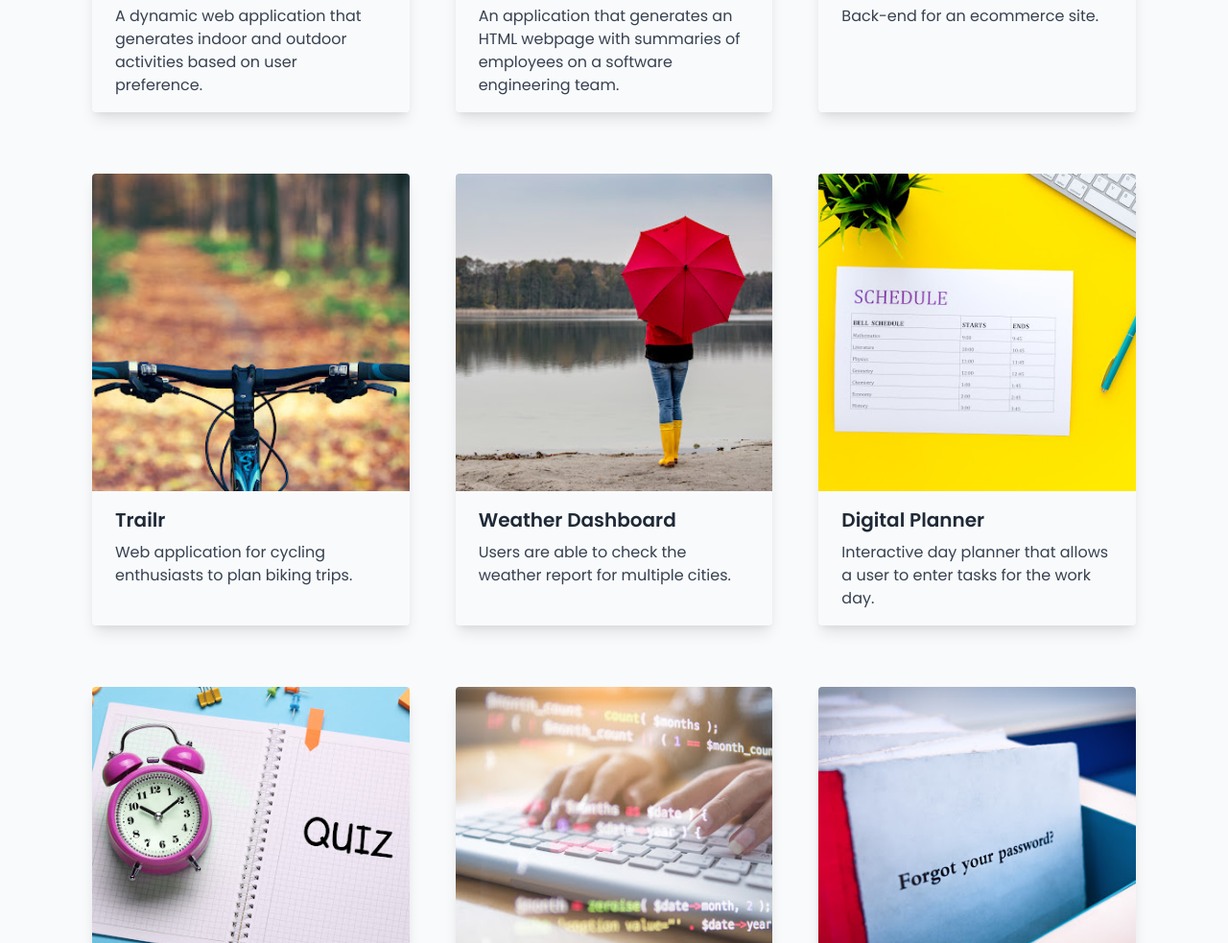
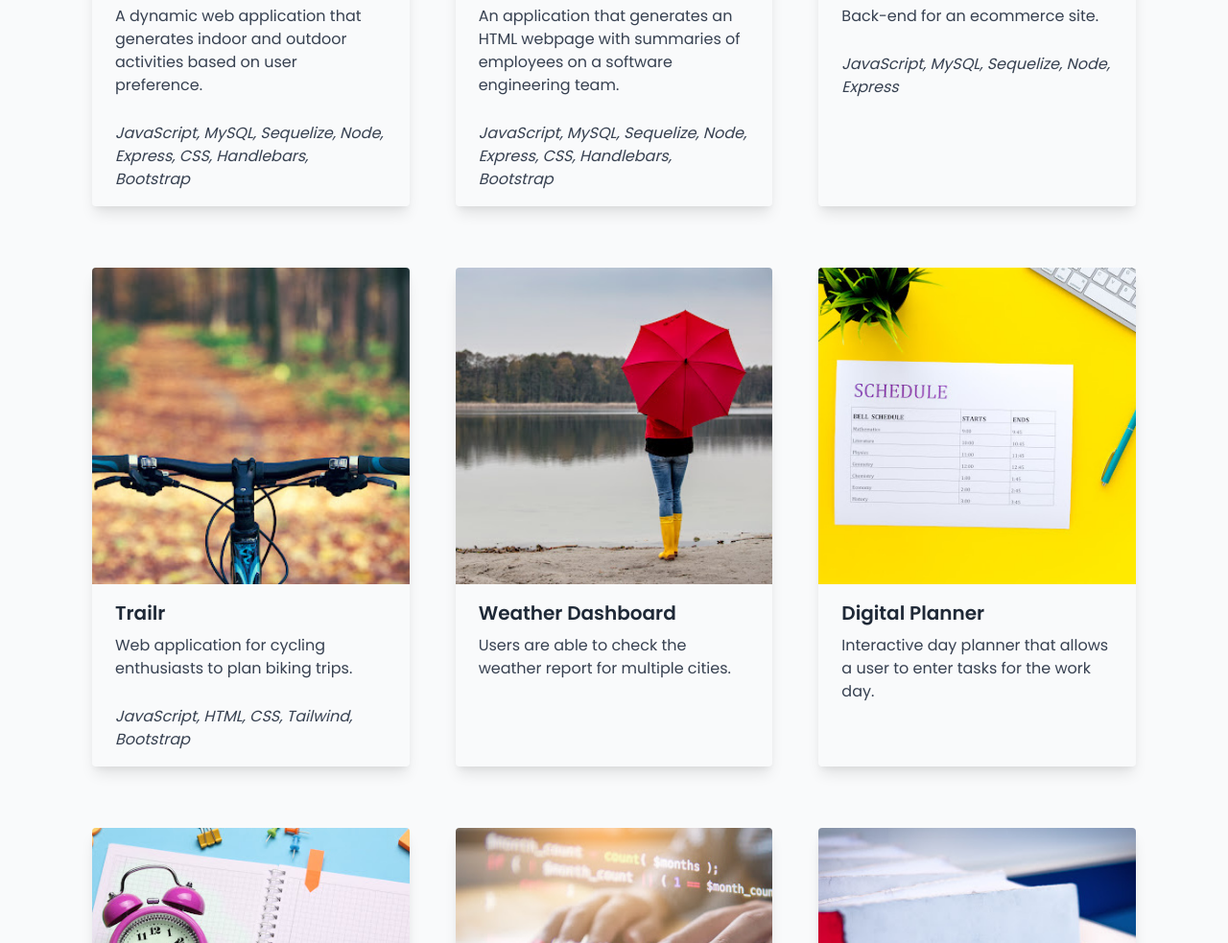
Before and after one commit to giftilicious/GiftyGyimah-Portfolio, a plain HTML site: page portfolio.html in a window 1280 px wide. Shown: the part 841-1824 px from the top of the page at 96% size. Drawn offline with nearby package versions, Linux system fonts and the light colour scheme.

Commit message:
Updated contact

```diff
--- a/portfolio.html
+++ b/portfolio.html
@@ -85,6 +85,10 @@
             <p class="text-gray-700 text-base">
               A dynamic web application that generates indoor and outdoor activities based on user preference.
             </p>
+            <br>
+            <p class="text-gray-700 text-base italic">
+             JavaScript, MySQL, Sequelize, Node, Express, CSS, Handlebars, Bootstrap
+            </p>
           </div>
         </div>
         <!-- Card 2 -->
@@ -95,6 +99,10 @@
             <div class="text-gray-800 font-semibold text-xl mb-2">Team Profile Generator</div>
             <p class="text-gray-700 text-base">
               An application that generates an HTML webpage with summaries of employees on a software engineering team.
+            </p>
+            <br>
+            <p class="text-gray-700 text-base italic">
+             JavaScript, MySQL, Sequelize, Node, Express, CSS, Handlebars, Bootstrap
             </p>
           </div>
         </div>
@@ -107,6 +115,10 @@
             <p class="text-gray-700 text-base">
               Back-end for an ecommerce site.
             </p>
+            <br>
+            <p class="text-gray-700 text-base italic">
+              JavaScript, MySQL, Sequelize, Node, Express
+            </p>
           </div>
         </div>
         <!-- Card 4 -->
@@ -117,6 +129,10 @@
             <div class="text-gray-800 font-semibold text-xl mb-2">Trailr</div>
             <p class="text-gray-700 text-base">
               Web application for cycling enthusiasts to plan biking trips.
+            </p>
+            <br>
+            <p class="text-gray-700 text-base italic">
+              JavaScript, HTML, CSS, Tailwind, Bootstrap
             </p>
           </div>
         </div>
```
Also changed, not shown: contact.html (+3 -0 lines), index.html (+1 -1 lines).
